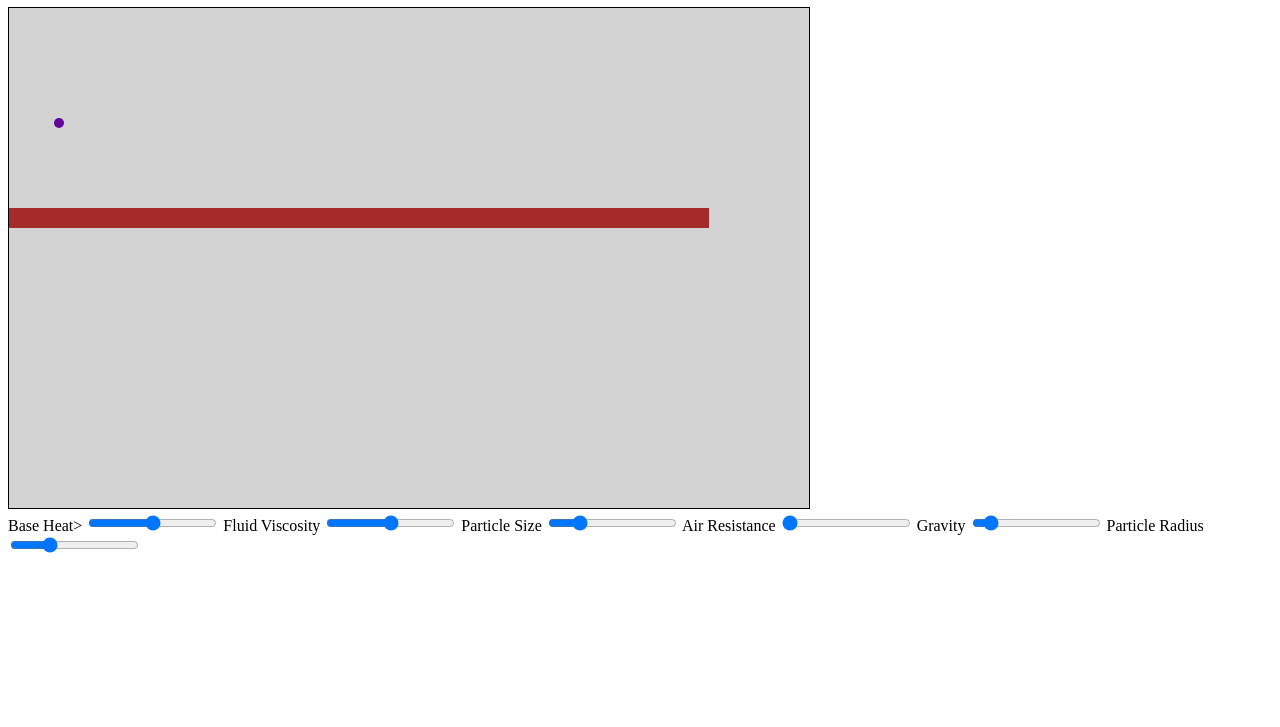
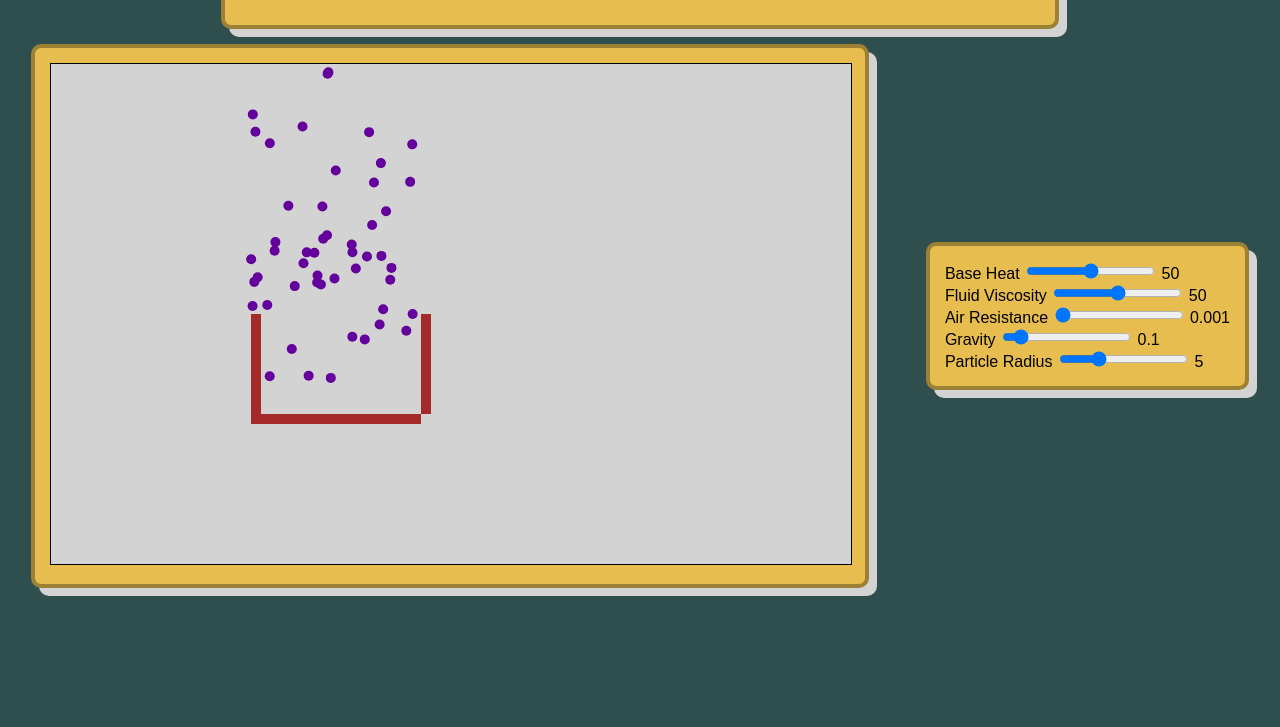
Before and after one commit to j-finestone/steam-engine-sim, a plain HTML site: page index.html in a window 1280 px wide. Shown: the part 73-800 px from the top of the page. Drawn offline with Linux system fonts and the light colour scheme.

Commit message:
Added UI, and made particles interact with eachother

```diff
--- a/index.html
+++ b/index.html
@@ -8,38 +8,56 @@
 </head>
 <body>
     <!-- Visible content goes here -->
-
+    <section id="app-content" class="content">
         <!--Aplication Header-->
+        <section id="app-header-section" class="section">
             <div id="app-header">
                 <h1>Fluid Simulation Page</h1>
             </div>
+        </section>
 
-
+        <div class="canvas-and-value-sliders">
             <!--fluid simulation container-->
+            <section id="fluid-simulation-canvas-section" class="section">
                 <div id="fluid-simulation-container">
                     <canvas id="fluid-simulation-canvas" width="800" height="500" style="border:1px solid #000000;">
                         Your browser does not support the HTML5 canvas tag.
                     </canvas>
                 </div>
+            </section>
 
             <!--fluid simulation control dials-->
-    <div id="fluid-simulation-controls">
-        <label>Base Heat</label>>
+            <section id="fluid-simulation-controls-section" class="section">
+                <div class="slider-container">
+                    <label for="base-heat">Base Heat</label>
                     <input type="range" id="base-heat" name="base-heat" min="0" max="100" value="50">
-        <label>Fluid Viscosity</label>
+                    <span id="base-heat-value">50</span>
+                </div>
+                <div class="slider-container">
+                    <label for="fluid-viscosity">Fluid Viscosity</label>
                     <input type="range" id="fluid-viscosity" name="fluid-viscosity" min="0" max="100" value="50">
-        <label>Particle Size</label>
-        <input type="range" id="particle-size" name="particle-size" min="1" max="20" value="5">
-        <label>Air Resistance</label>
-        <input type="range" id="air-resistance" name="air-resistance" step="0.001" min="0" max="1" value=".0005">
-        <label>Gravity</label>
-        <input type="range" id="gravity" name="gravity" step="0.001" min="0" max="1" value=".1">
-        <label>Particle Radius</label>
+                    <span id="fluid-viscosity-value">50</span>
+                </div>
+                <div class="slider-container">
+                    <label for="air-resistance">Air Resistance</label>
+                    <input type="range" id="air-resistance" name="air-resistance" step="0.001" min="0" max="1" value="0.0005">
+                    <span id="air-resistance-value">0.0005</span>
+                </div>
+                <div class="slider-container">
+                    <label for="gravity">Gravity</label>
+                    <input type="range" id="gravity" name="gravity" step="0.001" min="0" max="1" value="0.1">
+                    <span id="gravity-value">0.1</span>
+                </div>
+                <div class="slider-container">
+                    <label for="particle-radius">Particle Radius</label>
                     <input type="range" id="particle-radius" name="particle-radius" min="1" max="15" value="5">
+                    <span id="particle-radius-value">5</span>
+                </div>
+            </section>
         </div>
 
         <!--execute main JS page-->
         <script type="module" src="js/main.js"></script>
-
+    </section>
 </body>
 </html>
--- a/js/main.js
+++ b/js/main.js
@@ -6,19 +6,45 @@ import Barrier from './barrier.js';
 const canvas = document.getElementById("fluid-simulation-canvas");
 const ctx = canvas.getContext("2d");
 
-//Create objects
-const barriers = [new Barrier(0, 200, 700, 20)];
-const particle1 = new Particle(50, 50, 100, barriers);
+//Create map (cup)
 
-//Assign veriables about properties of the particles
+const barriers = [new Barrier(200, 250, 10, 100),
+    new Barrier(370, 250, 10, 100),
+    new Barrier(200, 350, 170, 10),];
 
+
+//Create particles
+const particles = [];
+for(let i = 0; i < 50; i++){
+    let x = Math.random() * (370 - 200) + 200;
+    let y = Math.random() * 250;
+    particles.push(new Particle(x, y, 100, barriers, particles, gravity));
+}
+
+
+// Update all slider values
+updateSliderValue('base-heat', 'base-heat-value');
+updateSliderValue('fluid-viscosity', 'fluid-viscosity-value');
+updateSliderValue('air-resistance', 'air-resistance-value');
+updateSliderValue('gravity', 'gravity-value');
+updateSliderValue('particle-radius', 'particle-radius-value');
 
  //Background
 ctx.fillStyle = "lightgrey";
 ctx.fillRect(0, 0, canvas.width, canvas.height);
 
-//Draw the particle
-particle1.drawParticle(ctx);
+// Function to update slider values
+function updateSliderValue(sliderId, valueId) {
+    const slider = document.getElementById(sliderId);
+    const valueSpan = document.getElementById(valueId);
+    valueSpan.textContent = slider.value;
+    slider.addEventListener('input', () => {
+        valueSpan.textContent = slider.value;
+    });
+}
+
+
+
 
 //render
 function render() {
@@ -30,15 +56,19 @@ function render() {
     for (let barrier of barriers) {
         barrier.drawBarrier(ctx);
     }
-    //Draw particle
-    particle1.drawParticle(ctx);
+    //Draw particles
+    for(let particle of particles){
+        particle.drawParticle(ctx);
+    }
 }
 
 
 //Game loop
 function gameLoop() {
     //Update particle position based on velocity
-    particle1.step();
+    for(let particle of particles){
+        particle.step();
+    }
     render();
     window.requestAnimationFrame(gameLoop);
 }
--- a/js/particle.js
+++ b/js/particle.js
@@ -1,24 +1,29 @@
+import Barrier from "./barrier.js";
+
+//Particle class
 class Particle {
 
     //Asign properties
     airResistance = 0;
     viscosity = 0.5;
-    radius = 5
+    radius = 10
+    gravity = 0.1
 
     //Variables
     Xvelocity = 0;
     Yvelocity = 0;
     XSpeed = 0;
-    YSpeed = .01;
+    YSpeed = 0;
     angle = Math.atan2(this.Yvelocity, this.Xvelocity);
     barriers = [];
 
     //Constructor
-    constructor(x, y, heat, barriers) {
+    constructor(x, y, heat, barriers, particles) {
         this.x = x;
         this.y = y;
         this.heat = heat;
         this.barriers = barriers;
+        this.particles = particles;
     }
 
 
@@ -43,22 +48,37 @@ class Particle {
         this.YSpeed += this.Yvelocity;
 
         //Calculate new position
+
         /*Calculate new by looping through each pixel of Xspeed,
-        and if ot encounters a barrier, it reverses its speed*/
+        and if it encounters a barrier, it reverses its speed
+        and if it encounters a particle it reverses both their speed*/
+        let futureXPos = newX + Math.sign(this.XSpeed);
+        let colidedParticle = this.colidingWithParticle(this.x, futureXPos);
         for (let i=0; i<Math.abs(this.XSpeed); i++) {
-            if (!this.colidingWithBarrier(newX + Math.sign(this.XSpeed), this.y)) {
+            let futureXPos = newX + Math.sign(this.XSpeed);
+            if (this.colidingWithBarrier(futureXPos, this.y)) {
+                this.XSpeed = -this.XSpeed;
+            } else if (colidedParticle) {
+                this.XSpeed = -this.XSpeed;
+                colidedParticle.XSpeed = -colidedParticle.XSpeed;
+            } else {
                 newX += Math.sign(this.XSpeed);
-            } else {
-                this.XSpeed = -this.XSpeed;
             }
+
         }
        /*Calculate new y by looping through each pixel of Yspeed,
-        and if ot encounters a barrier, it reverses its speed*/
+        and if ot encounters a barrier, it reverses its speed, and
+        if it encounters a particle it reverses both their speed*/
         for (let i=0; i<Math.abs(this.YSpeed); i++) {
-            if (!this.colidingWithBarrier(this.x, newy + Math.sign(this.YSpeed))) {
+            let futureYPos = newy + Math.sign(this.YSpeed);
+            let colidedParticle = this.colidingWithParticle(this.x, futureYPos);
+            if (this.colidingWithBarrier(this.x, futureYPos)) {
+                this.YSpeed = -this.YSpeed;
+            } else if (colidedParticle) {
+                this.YSpeed = -this.YSpeed;
+                colidedParticle.YSpeed = -colidedParticle.YSpeed;
+            } else {
                 newy += Math.sign(this.YSpeed);
-            } else {
-                this.YSpeed = -this.YSpeed;
             }
         }
 
@@ -71,12 +91,27 @@ class Particle {
     colidingWithBarrier(particleX, particleY) {
 
         for (let barrier of this.barriers) {
-            if (particleX > barrier.x + this.radius&& particleX < barrier.x + this.radius+ barrier.width &&
-                particleY > barrier.y-this.radius && particleY < barrier.y + barrier.height+this.radius) {
+            if (particleX > barrier.x - this.radius && particleX < barrier.x + barrier.width &&
+                particleY > barrier.y - this.radius && particleY < barrier.y + barrier.height) {
                 return true;
             }
         }
         return false;
+    }
+    //Coliding with other particles
+    colidingWithParticle(x, y) {
+        //Loop through all particles
+        for (let i = 0; i < this.particles.length; i++) {
+            if (this.particles[i] === this) continue;
+            //Makes sure distance between particles is less than sum of their radii
+            let dx = x - this.particles[i].x;
+            let dy = y - this.particles[i].y;
+            let distance = Math.sqrt(dx * dx + dy * dy);
+            if (distance < this.radius / 2 + this.particles[i].radius / 2){
+                return this.particles[i];
+            }
+        }
+        return false
     }
 
 
@@ -97,6 +132,7 @@ class Particle {
         this.airResistance = document.getElementById("air-resistance").value;
         this.viscosity = document.getElementById("fluid-viscosity").value;
         this.radius = document.getElementById("particle-radius").value;
+        this.gravity = document.getElementById("gravity").value;
     }
 
     //Update velocity method
@@ -110,7 +146,7 @@ class Particle {
         this.YSpeed += this.Yvelocity;
 
         //Apply gravity
-        this.YSpeed += 0.1;
+        this.YSpeed += this.gravity*2;
 
     }
 
--- a/styles.css
+++ b/styles.css
@@ -0,0 +1,31 @@
+.section {
+    max-width: 800px;
+    padding: 15px;
+    align-items: center;
+    margin:5px auto;
+
+    background: #e6bd4e;
+    border: 4px solid #9c8033;
+    box-shadow: 8px 8px 0 lightgrey;
+    border-radius: 10px;
+}
+
+.canvas-and-value-sliders {
+    display: flex;
+    flex-direction: row;
+    justify-content: center;
+    align-items: center;
+    gap: 15px;
+    margin: 10px;
+}
+
+h1 {
+    text-align: center;
+}
+
+html, body {
+    margin: 0;
+    padding: 0;
+    font-family: Arial, sans-serif;
+    background-color: darkslategrey;
+}
```
Also changed, not shown: 1 other file. Lines whose indentation alone changed are shown as unchanged.
